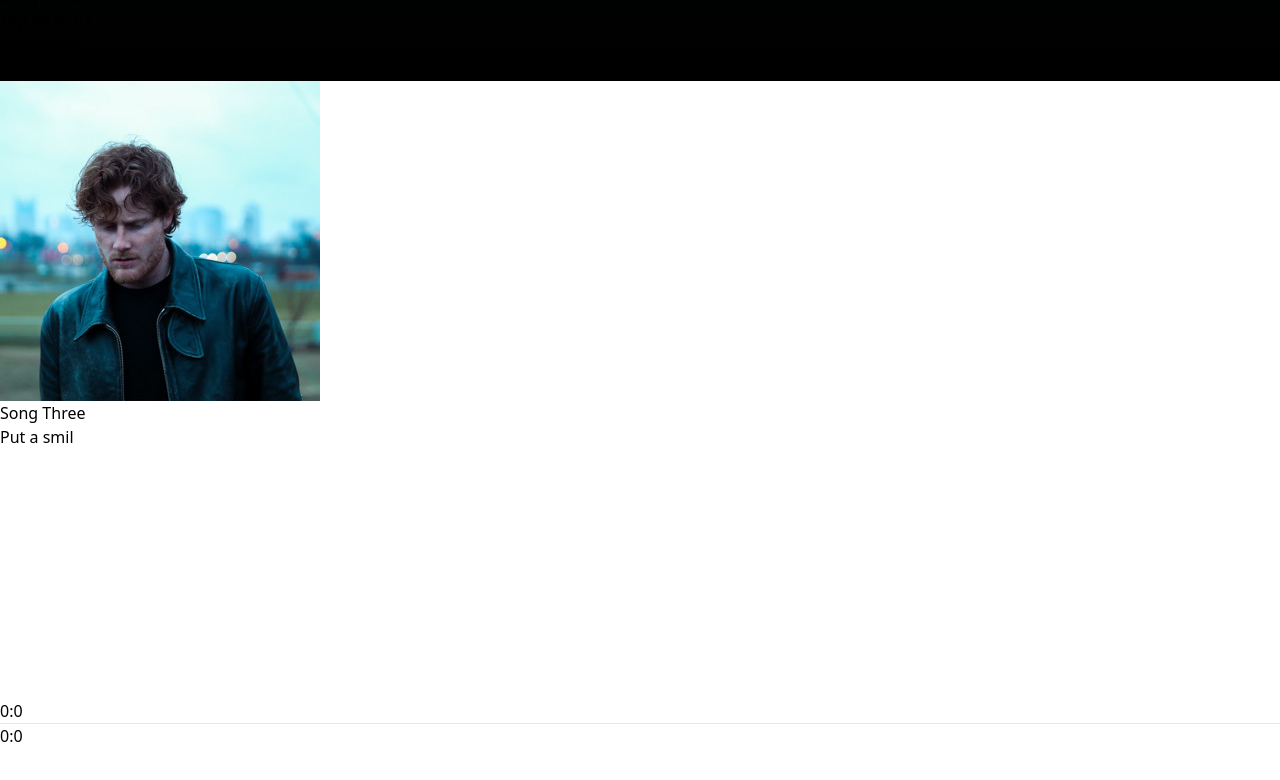
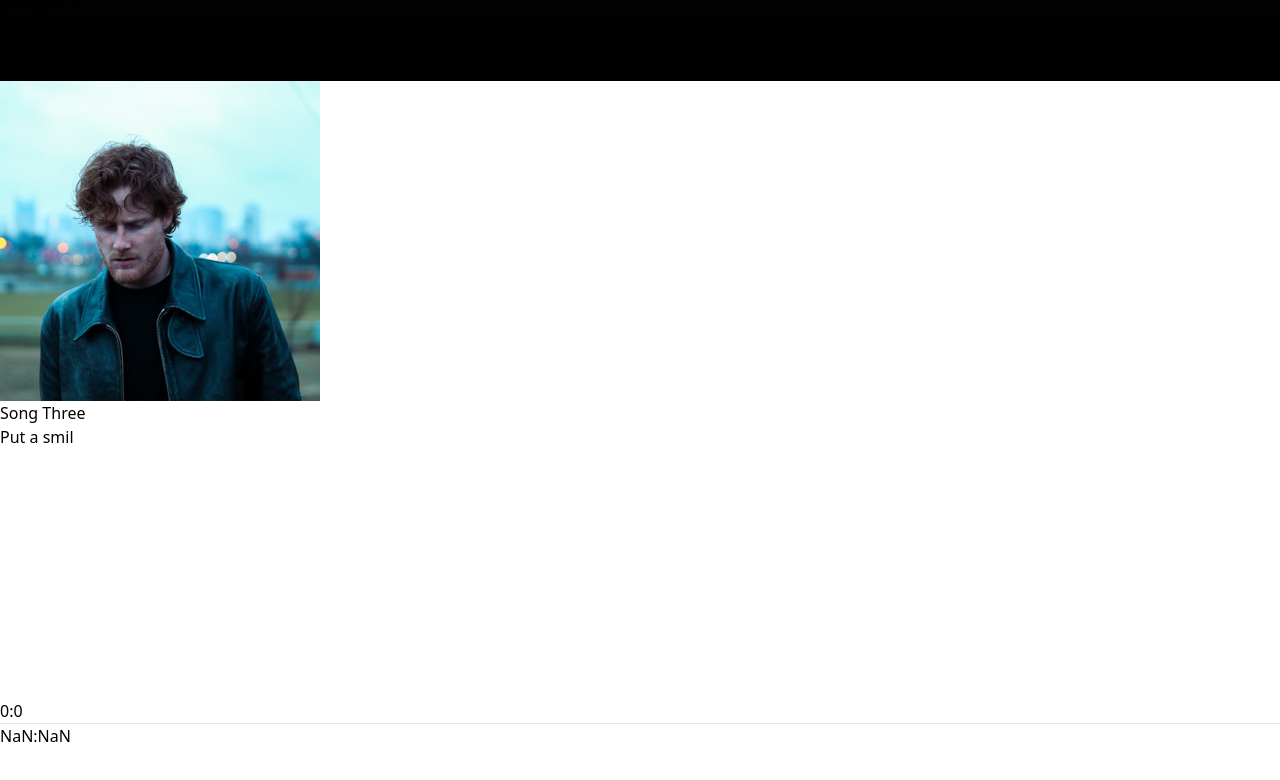
Before and after one commit to surajshelke2/Spotify-clone, a React (Vite) app: page /album/1 in a window 1280 px wide. Shown: the part 4598-5378 px from the top of the page. Built offline with nearby package versions, Linux system fonts and the light colour scheme.

Commit message:
adding new feacture

```diff
--- a/src/components/DisplayAlbum.tsx
+++ b/src/components/DisplayAlbum.tsx
@@ -1,12 +1,23 @@
-import React from 'react';
+import React, { useContext } from 'react';
 import { useParams } from 'react-router-dom';
 import Navbar from './Navbar';
 import { albumsData, assets, songsData } from '../assets/assets';
+import { PlayerContext } from '../contexts/PlayerContext';
+
 
 const DisplayAlbum: React.FC = () => {
     const { id } = useParams<{ id: string }>();
     const albumId = parseInt(id as string, 10);
     const albumData = albumsData.find((album) => album.id === albumId);
+
+    const context= useContext(PlayerContext) ;
+
+
+  if (!context) {
+    throw new Error('playWithId function is not defined in PlayerContext');
+  }
+
+  const {playWithId} = context;
 
     return (
         <>
@@ -37,7 +48,7 @@ const DisplayAlbum: React.FC = () => {
             <hr />
             {
                 songsData.map((item,index)=>(
-                    <div key={index} className="grid grid-cols-3 sm:grids-cols-4 gpa-2 p-2 items-center text-[#a7a7a7] hover:bg-[#ffffff2b] cursor-pointer">
+                    <div onClick={()=>playWithId(item.id)} key={index} className="grid grid-cols-3 sm:grids-cols-4 gpa-2 p-2 items-center text-[#a7a7a7] hover:bg-[#ffffff2b] cursor-pointer">
                         <p className='text-white'>
                             <b className='mr-4 text-[#a7a7a7]'>{index+1}</b>
                             <img  className='inline w-10 mr-5' src={item.image} alt="" />
--- a/src/components/DisplayHome.tsx
+++ b/src/components/DisplayHome.tsx
@@ -1,5 +1,5 @@
 
-import { albumsData, songsData } from '../assets/assets'
+import { albumsData } from '../assets/assets'
 import AlbumItem from './AlbumItem'
 import Navbar from './Navbar'
 
@@ -19,9 +19,9 @@ const DisplayHome = () => {
       <div className="mb-4">
         <h1 className='my-5 font-bold  text-2xl'>Today's biggest hits</h1>
         <div className="flex overflow-auto">
-        {songsData.map((item,index)=>(
+        {/* {songsData.map((item,index)=>(
             <AlbumItem key={index} name={item.name} desc={item.desc} id={item.id} image={item.image}></AlbumItem>
-        ))}
+        ))} */}
         </div>
       </div>
 
--- a/src/components/Player.tsx
+++ b/src/components/Player.tsx
@@ -1,4 +1,4 @@
-import React, { useContext } from 'react';
+import  { useContext } from 'react';
 import { PlayerContext } from '../contexts/PlayerContext';
 import { assets } from '../assets/assets'; // Assuming assets is imported correctly
 
@@ -9,7 +9,7 @@ const Player = () => {
     throw new Error('Player component must be used within a PlayerContextProvider');
   }
 
-  const { track, seekBar, seekBg, playerStatus, play, pause, time } = context;
+  const { track, seekBar, seekBg, playerStatus, play, pause, time , next, previous } = context;
 
   if (!seekBar || !seekBg) {
     throw new Error('seekBar or seekBg refs are not properly initialized');
@@ -26,13 +26,13 @@ const Player = () => {
       </div>
       <div className="flex flex-col items-center gap-1 m-auto">
         <div className="flex gap-4">
-          <img className="w-4 cursor-pointer" src={assets.shuffle_icon} alt="" />
-          <img className="w-4 cursor-pointer" src={assets.prev_icon} alt="" />
+          <img  className="w-4 cursor-pointer" src={assets.shuffle_icon} alt="" />
+          <img onClick={previous} className="w-4 cursor-pointer" src={assets.prev_icon} alt="" />
           {playerStatus
             ? <img onClick={pause} className="w-4 cursor-pointer" src={assets.pause_icon} alt="" />
             : <img onClick={play} className="w-4 cursor-pointer" src={assets.play_icon} alt="" />
           }
-          <img className="w-4 cursor-pointer" src={assets.next_icon} alt="" />
+          <img onClick={next} className="w-4 cursor-pointer" src={assets.next_icon} alt="" />
           <img className="w-4 cursor-pointer" src={assets.loop_icon} alt="" />
         </div>
         <div className="flex items-center gap-5">
--- a/src/contexts/PlayerContext.tsx
+++ b/src/contexts/PlayerContext.tsx
@@ -1,5 +1,12 @@
-import React, { createContext, useRef, ReactNode, RefObject, useState } from 'react';
-import { songsData } from '../assets/assets';
+import React, {
+  createContext,
+  useRef,
+  ReactNode,
+  RefObject,
+  useState,
+  useEffect,
+} from "react";
+import { songsData } from "../assets/assets";
 
 interface TimeState {
   seconds: number;
@@ -18,28 +25,40 @@ interface PlayerContextProps {
     currentTime: TimeState;
     totalTime: TimeState;
   };
-  setTime: React.Dispatch<React.SetStateAction<{
-    currentTime: TimeState;
-    totalTime: TimeState;
-  }>>;
+  setTime: React.Dispatch<
+    React.SetStateAction<{
+      currentTime: TimeState;
+      totalTime: TimeState;
+    }>
+  >;
+  playWithId: (id: string | number) => Promise<void>;
+  next: () => Promise<void>;
+  previous: (id: any) => Promise<void>
   play: () => void;
   pause: () => void;
 }
 
-export const PlayerContext = createContext<PlayerContextProps | undefined>(undefined);
+export const PlayerContext = createContext<PlayerContextProps | undefined>(
+  undefined
+);
 
 interface PlayerContextProviderProps {
   children: ReactNode;
 }
 
-const PlayerContextProvider: React.FC<PlayerContextProviderProps> = ({ children }) => {
+const PlayerContextProvider: React.FC<PlayerContextProviderProps> = ({
+  children,
+}) => {
   const audioRef = useRef<HTMLAudioElement>(null);
   const seekBar = useRef<HTMLHRElement>(null);
   const seekBg = useRef<HTMLDivElement>(null);
 
   const [track, setTrack] = useState<any>(songsData[2]); // Adjust 'any' according to your songsData structure
   const [playerStatus, setPlayerStatus] = useState<boolean>(false);
-  const [time, setTime] = useState<{ currentTime: TimeState; totalTime: TimeState }>({
+  const [time, setTime] = useState<{
+    currentTime: TimeState;
+    totalTime: TimeState;
+  }>({
     currentTime: { seconds: 0, minutes: 0 },
     totalTime: { seconds: 0, minutes: 0 },
   });
@@ -54,6 +73,65 @@ const PlayerContextProvider: React.FC<PlayerContextProviderProps> = ({ children
     setPlayerStatus(false);
   };
 
+  const previous =async()=>{
+
+    if(track.id>0){
+      await setTrack(songsData[track.id-1]);
+      await audioRef.current?.play();
+      setPlayerStatus(true)
+    }
+  }
+
+  const next = async()=>{
+
+    if(track.id < songsData.length-1){
+      await setTrack(songsData[track.id+1]);
+      await audioRef.current?.play();
+      setPlayerStatus(true);
+    }
+
+  }
+
+  const playWithId = async (id: string | number | any) => {
+    await setTrack(songsData[id]);
+
+    if (audioRef.current) {
+      await audioRef.current.play();
+    }
+
+    setPlayerStatus(true);
+  };
+
+  useEffect(() => {
+    const updateSeekBar = () => {
+      if (audioRef.current) {
+        const currentTime = audioRef.current.currentTime;
+        const duration = audioRef.current.duration;
+
+        if (seekBar.current) {
+          seekBar.current.style.width = `${Math.floor(
+            (currentTime / duration) * 100
+          )}%`;
+        }
+
+        setTime({
+          currentTime: {
+            seconds: Math.floor(currentTime % 60),
+            minutes: Math.floor(currentTime / 60),
+          },
+          totalTime: {
+            seconds: Math.floor(duration % 60),
+            minutes: Math.floor(duration / 60),
+          },
+        });
+      }
+    };
+
+    const interval = setInterval(updateSeekBar, 1000);
+
+    return () => clearInterval(interval);
+  }, [audioRef, seekBar]);
+
   const contextValue: PlayerContextProps = {
     audioRef,
     seekBar,
@@ -66,6 +144,11 @@ const PlayerContextProvider: React.FC<PlayerContextProviderProps> = ({ children
     setTime,
     play,
     pause,
+    previous,
+    playWithId,
+    next,
+
+
   };
 
   return (
```
Also changed, not shown: src/components/SongsItem.tsx (+21 -11 lines).
